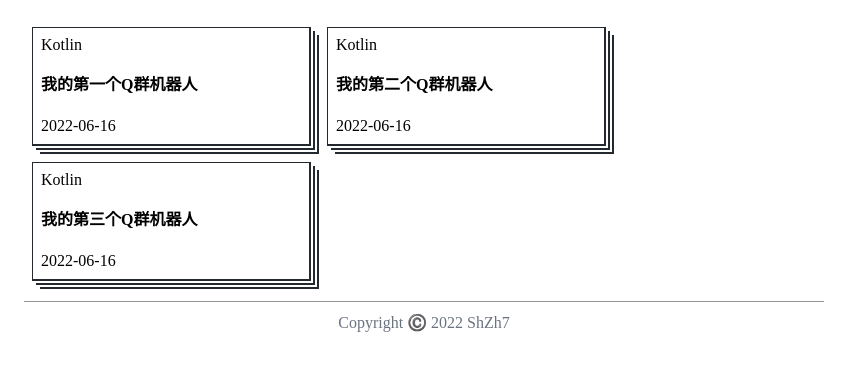
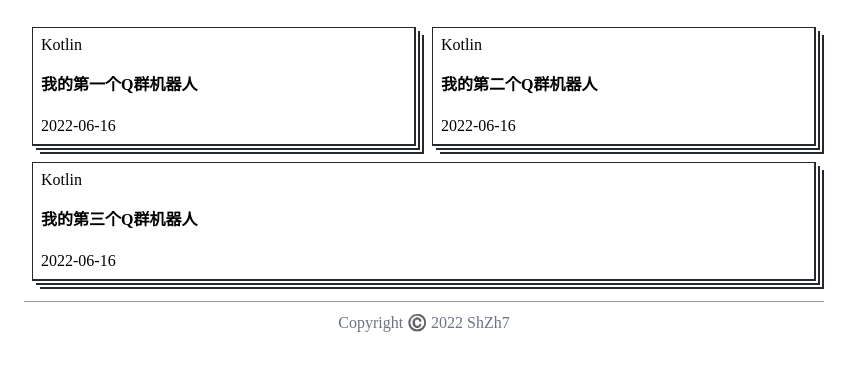
Before and after one commit to ShZh-websites/my-personal-diaries, a Gatsby site: page / in a window 1280 px wide. Shown: the part 69-440 px from the top of the page, without its empty margins (216-1071 px from the left). Built offline with nearby package versions, Linux system fonts and the light colour scheme; Gatsby itself is replaced by a stand-in of ours.

Commit message:
fix: add auto attribute to card.

```diff
--- a/src/components/Card.js
+++ b/src/components/Card.js
@@ -2,6 +2,7 @@ import * as React from "react"
 
 const cardStyles = {
   display: "flex",
+  flex: "auto",
   flexDirection: "column",
   justifyContent: "space-between",
   margin: "8px",
```
